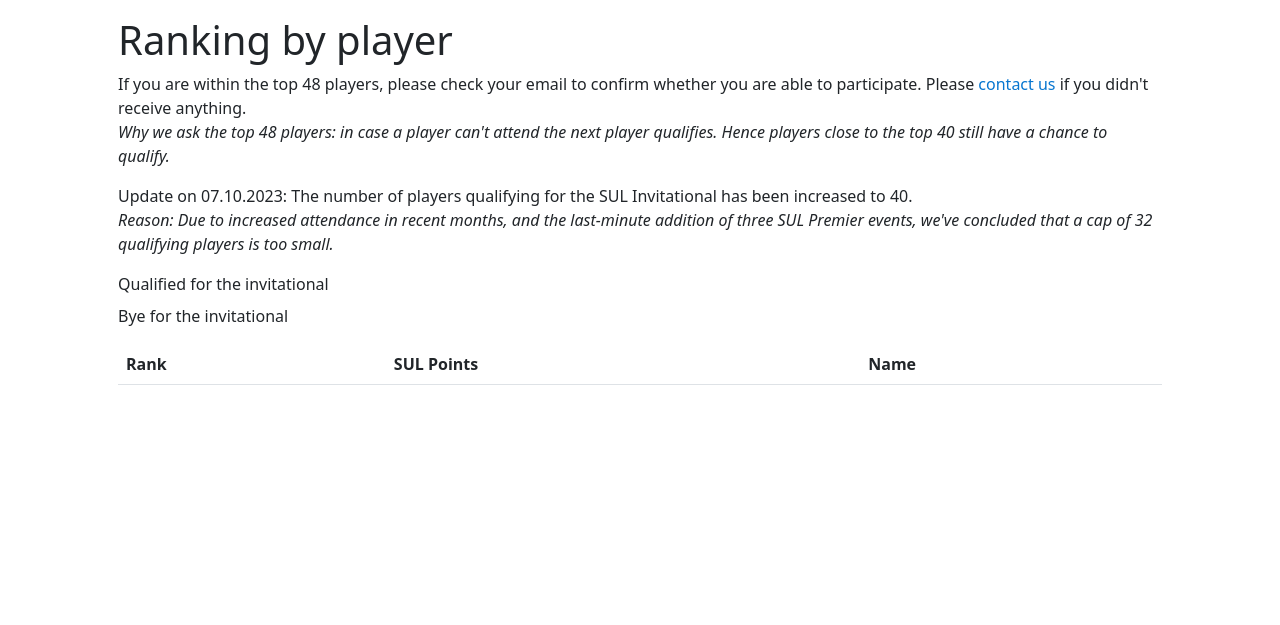
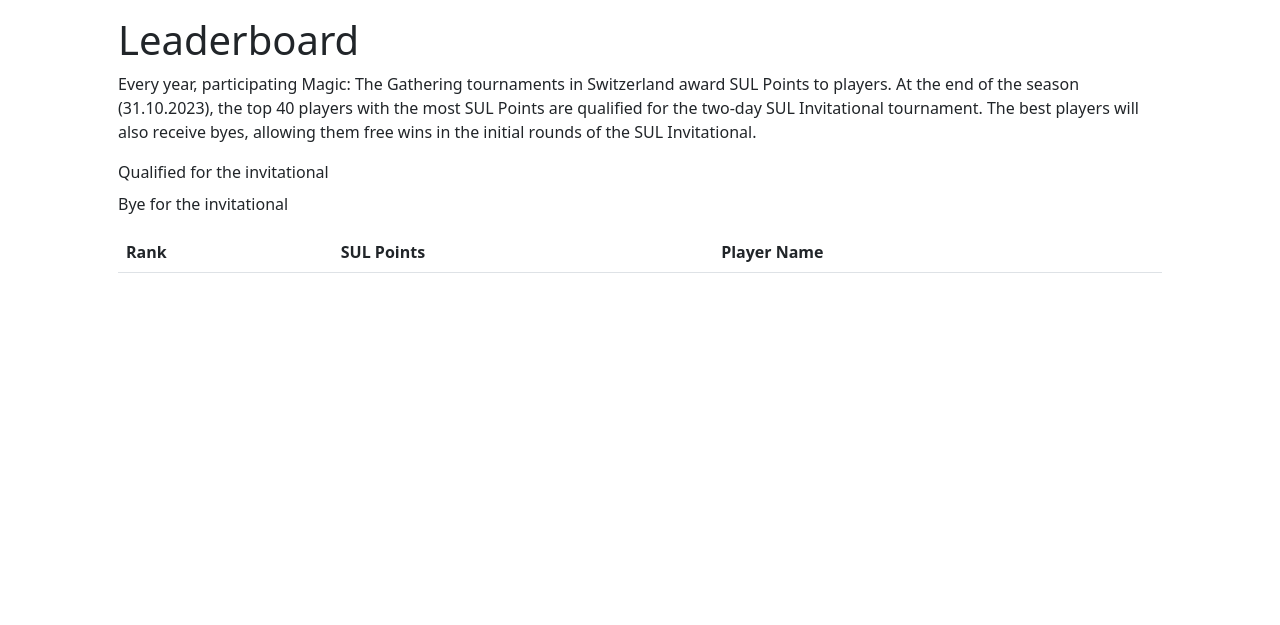
Before and after one commit to antoinealb/swiss-unity-league, a Django app: page /ranking in a window 1280 px wide. Shown: the part 56-681 px from the top of the page. Run offline with Django 4.2, Linux system fonts and the light colour scheme; data that the repository does not hold is empty; style sheets or scripts are compiled from the project's sources; parts of the project's set-up code (start-up, migrations or seed data) failed here and were passed over; some libraries are stand-ins or nearby versions.

Commit message:
Improve SEO Ranking

```diff
--- a/championship/templates/championship/ranking.html
+++ b/championship/templates/championship/ranking.html
@@ -2,48 +2,45 @@
 
 {% load custom_tags %}
 
-{% block title %}Ranking Swiss Unity League{% endblock %}
+{% block title %}Leaderboard Swiss Unity League - Best Magic: The Gathering Players in Switzerland{% endblock %}
+{% block meta_description %}Discover the elite players leading the Swiss Unity League in Magic: The Gathering. Explore the current standings, SUL points, and see who's going to qualify for the Invitational tournament.{% endblock %}
 
 {% block content %}
-    <h1>Ranking by player</h1>
-    <p>If you are within the top 48 players, please check your email to confirm whether you are able to participate.
-        Please <a href="mailto:leoninleague@gmail.com">contact us</a> if you didn't receive anything.
-        <br><i>Why we ask the top 48 players: in case a player can't attend the next player qualifies. Hence players
-            close to the top 40 still have a chance to qualify.</i>
+    <h1>Leaderboard</h1>
+    <p>
+        Every year, participating Magic: The Gathering tournaments in Switzerland award SUL Points to players.
+        At the end of the season (31.10.2023), the top 40 players with the most SUL Points are qualified for the
+        two-day SUL Invitational tournament. The best players will also receive byes, allowing them free wins in
+        the initial rounds of the SUL Invitational.
     </p>
-    <p>Update on 07.10.2023: The number of players qualifying for the SUL Invitational has been increased to 40.
-        <br><i>Reason: Due to increased attendance in recent months, and the last-minute addition of three
-            SUL Premier events, we've concluded that a cap of 32 qualifying players is too small.</i>
-    </p>
-
     <dl>
         <dt><i class="icon-star"></i></dt>
         <dd>Qualified for the invitational</dd>
         <dt><i class="icon-shield"></i></dt>
         <dd>Bye for the invitational</dd>
     </dl>
-
-    <table class="table table-striped">
+    <table class="table table-striped" aria-label="Leaderboard 2023 Swiss Unity League">
         <thead>
             <tr>
                 <th scope="col">Rank</th>
                 <th scope="col">SUL Points</th>
-                <th scope="col">Name</th>
+                <th scope="col">Player Name</th>
             </tr>
         </thead>
         <tbody>
             {% for player in players %}
                 <tr>
-                    <td>{{ player.score.rank }}
+                    <td aria-label="Rank">
+                        {{ player.score.rank }}
                         {% if player.score.qualified %}
-                            <i class="icon-star"></i>
+                            <i class="icon-star" title="Qualified for the Invitational tournament"></i>
                         {% endif %}
                         {% for i in player.score.byes|range %}
-                            <i class="icon-shield"></i>
+                            <i class="icon-shield" title="1 Bye for the Invitational tournament"></i>
                         {% endfor %}
                     </td>
-                    <td>{{ player.score.total_score }}</td>
-                    <td><a href="{{ player.get_absolute_url }}">{{ player.name }}</a></td>
+                    <td aria-label="SUL Points">{{ player.score.total_score }}</td>
+                    <td aria-label="Player Name"><a href="{{ player.get_absolute_url }}" title="View tournament statistics of {{ player.name }}">{{ player.name }}</a></td>
                 </tr>
             {% endfor %}
         </tbody>
```
